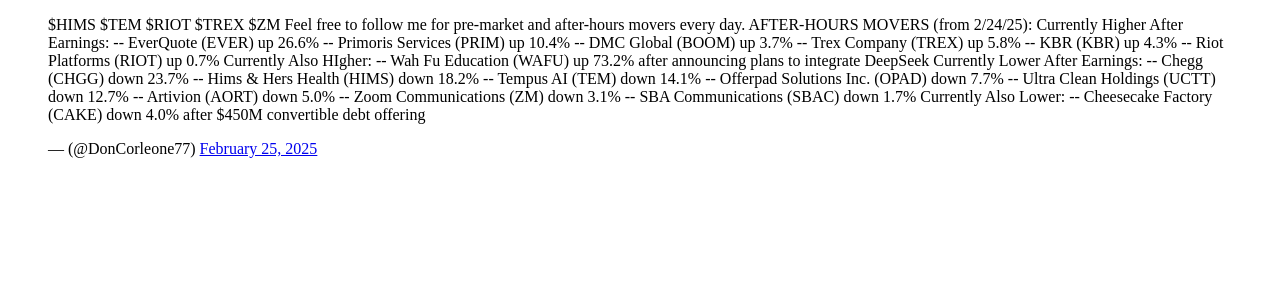
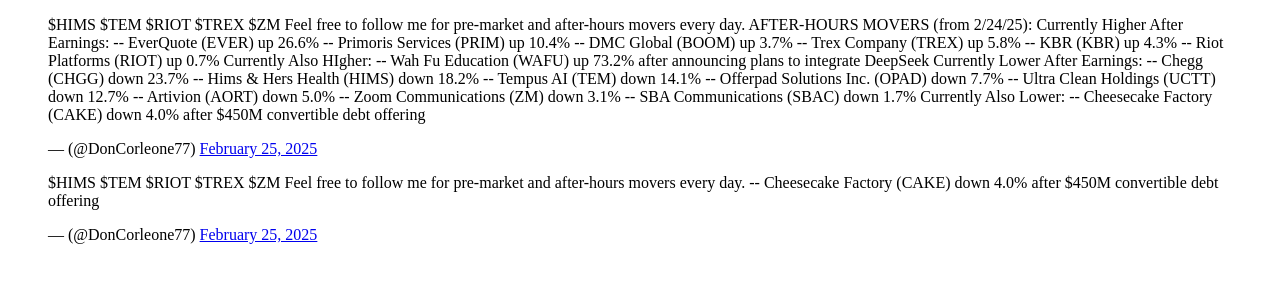
Before and after one commit to geneoes/geneoes.github.io, a plain HTML site: page test2.html in a window 1280 px wide. Drawn offline with Linux system fonts and the light colour scheme; a script that the page names is missing.

Commit message:
Update test2.html

```diff
--- a/test2.html
+++ b/test2.html
@@ -47,5 +47,16 @@
   </p>&mdash; (@DonCorleone77) <a href="https://gamma-web-qa.stocktwits.com/DonCorleone77/message/605584503"> February 25, 2025</a>
 </blockquote>
 <script async src="https://gamma-web-qa.stocktwits.com/min/widgets.js" charset="utf-8"></script>
+
+    <blockquote class="stocktwits-embedded-post" data-origin="https://gamma-web-qa.stocktwits.com" data-id="605584503">
+  <p lang="en" dir="ltr">$HIMS $TEM $RIOT $TREX $ZM
+
+Feel free to follow me for pre-market and after-hours movers every day.
+
+
+-- Cheesecake Factory (CAKE) down 4.0% after $450M convertible debt offering
+  </p>&mdash; (@DonCorleone77) <a href="https://gamma-web-qa.stocktwits.com/DonCorleone77/message/605584504"> February 25, 2025</a>
+</blockquote>
+<script async src="https://gamma-web-qa.stocktwits.com/min/widgets.js" charset="utf-8"></script>
 </body>
 </html>
```
